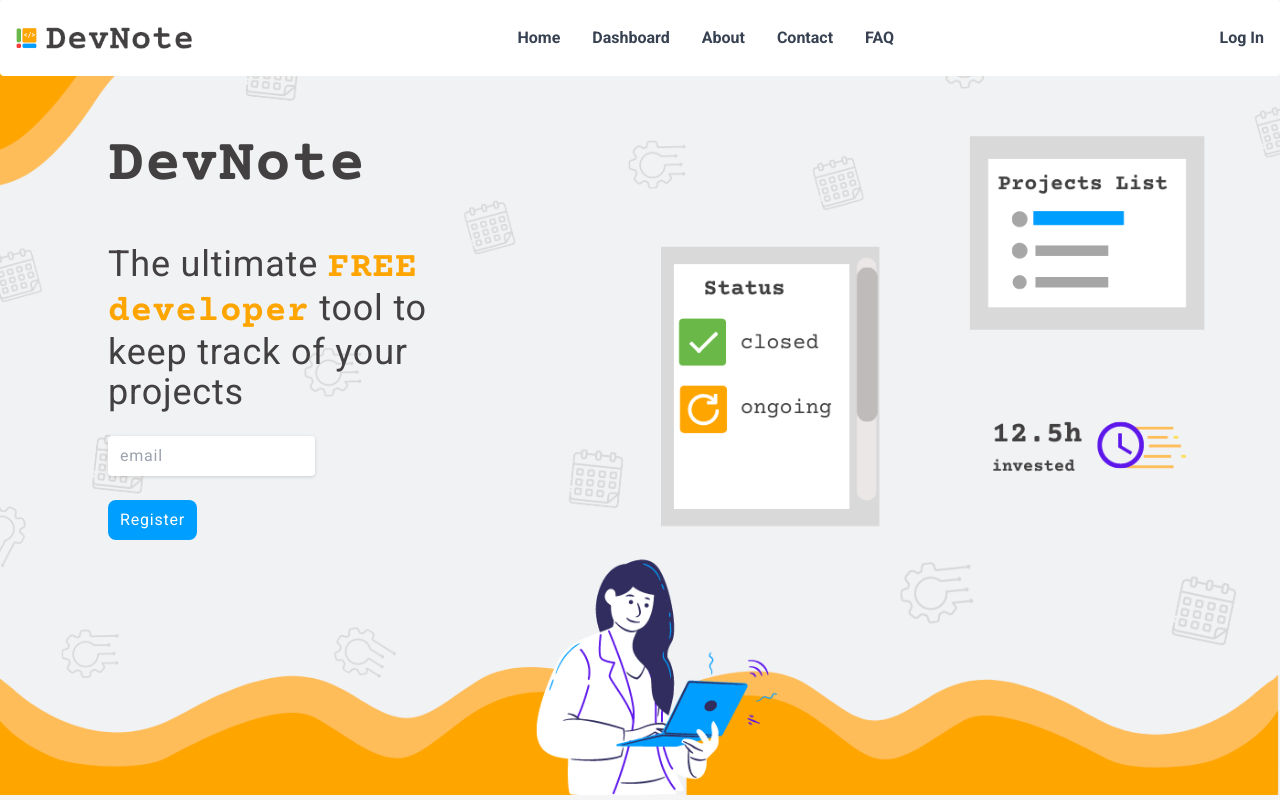
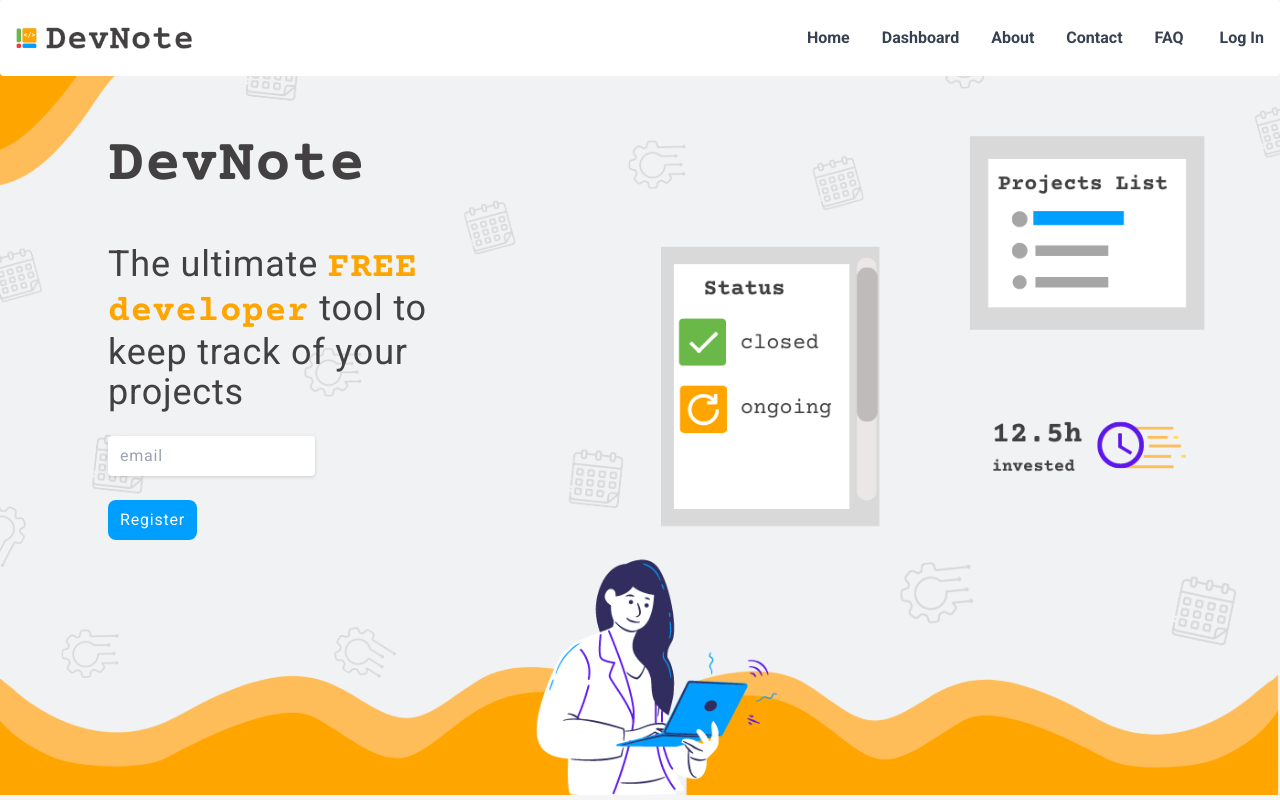
Before and after one commit to edukaki/devlist, a React (Create React App) app: page / in a window 1280 px wide. Shown: the top 800 px of the page. Built offline with nearby package versions, Linux system fonts and the light colour scheme; no server answers.

Commit message:
feat: format navbar

```diff
--- a/src/components/Navbar/index.jsx
+++ b/src/components/Navbar/index.jsx
@@ -26,15 +26,16 @@ const Navbar = () => {
                     <img className='w-44' src={logo} alt="Devnote logo" />
 
                 </Link>
+                <div className='flex flex-row gap-5'>
                 {!user ?
-                    <div className="flex items-center md:order-2 text-base text-gray-700 font-bold hover:text-Orange">
+                    <div className="flex items-center md:order-2 text-base text-gray-700 font-bold hover:text-orange">
                         <Link to='/signin'>
                             Log In
                         </Link>
                     </div>
                     :
                     <div className="flex items-center md:order-2">
-                        <button type="button" className="flex mr-3 text-sm bg-gray-800 rounded-full md:mr-0 focus:ring-4 focus:ring-gray-300" id="user-menu-button" aria-expanded="false" data-dropdown-toggle="user-dropdown" data-dropdown-placement="bottom"
+                        <button type="button" className="flex mr-3 text-sm bg-gray-800 rounded-full md:mr-0 focus:ring-4 focus:ring-orange" id="user-menu-button" aria-expanded="false" data-dropdown-toggle="user-dropdown" data-dropdown-placement="bottom"
                             onClick={() => {
                                 setAvatarMenu(!avatarMenu)
                                 setHamburgerMenu(false)
@@ -46,21 +47,21 @@ const Navbar = () => {
                                 <li>
                                     <Link to={
                                         !user ? '/signin' :
-                                            `/dashboard/user?:${user.uid}`}
+                                        `/dashboard/user?:${user.uid}`}
                                         className="block px-4 py-2 hover:bg-gray-100">Dashboard</Link>
                                 </li>
                                 <li>
                                     <Link to='/settings' className="block px-4 py-2 hover:bg-gray-100">Settings</Link>
                                 </li>
                                 <li>
-                                    <div className="block px-4 py-2 hover:bg-gray-100"
+                                    <div className="block px-4 py-2 hover:bg-gray-100 hover:cursor-pointer"
                                         onClick={() => handleSignOut()}>Sign out</div>
                                 </li>
                             </ul>
                         </div>
                     </div>
                 }
-                <button type="button" className="inline-flex items-center p-2 ml-1 text-sm text-gray-500 rounded-lg md:hidden hover:bg-gray-100 focus:outline-none focus:ring-2 focus:ring-gray-200"
+                <button type="button" className="inline-flex items-center p-2 ml-1 text-sm text-gray-500 rounded-lg md:hidden hover:bg-gray-100 focus:outline-none focus:ring-2 focus:ring-orange"
                     onClick={() => {
                         setHamburgerMenu(!hamburgerMenu)
                         setAvatarMenu(false)
@@ -70,24 +71,25 @@ const Navbar = () => {
                 <div className={`${hamburgerMenu ? '' : 'hidden'} items-center justify-between w-full md:flex md:w-auto md:order-1`}>
                     <ul className="flex flex-col p-4 mt-4 font-bold text-base md:flex-row md:space-x-8 md:mt-0">
                         <li>
-                            <Link to='/' className="block py-2 pl-3 pr-4 hover:text-lightOrange text-gray-700 md:p-0" aria-current="page">Home</Link>
+                            <Link to='/' className="block py-2 pl-3 pr-4 hover:text-orange text-gray-700 md:p-0" aria-current="page">Home</Link>
                         </li>
                         <li>
                             <Link to={
                                 !user ? '/signin' :
-                                    `/dashboard/user?:${user.uid}`}
-                                className="block py-2 pl-3 pr-4 hover:text-lightOrange text-gray-700 rounded hover:bg-gray-100 md:hover:bg-transparent md:hover:text-blue-700 md:p-0">Dashboard</Link>
+                                `/dashboard/user?:${user.uid}`}
+                                className="block py-2 pl-3 pr-4 hover:text-orange text-gray-700 md:p-0">Dashboard</Link>
                         </li>
                         <li>
-                            <Link to='/about' className="block py-2 pl-3 pr-4 hover:text-lightOrange text-gray-700 rounded hover:bg-gray-100 md:hover:bg-transparent md:hover:text-blue-700 md:p-0">About</Link>
+                            <Link to='/about' className="block py-2 pl-3 pr-4 hover:text-orange text-gray-700 md:p-0">About</Link>
                         </li>
                         <li>
-                            <Link to='/contact' className="block py-2 pl-3 pr-4 hover:text-lightOrange text-gray-700 rounded hover:bg-gray-100 md:hover:bg-transparent md:hover:text-blue-700 md:p-0">Contact</Link>
+                            <Link to='/contact' className="block py-2 pl-3 pr-4 hover:text-orange text-gray-700 md:p-0">Contact</Link>
                         </li>
                         <li>
-                            <Link to='/faq' className="block py-2 pl-3 pr-4 hover:text-lightOrange text-gray-700 rounded hover:bg-gray-100 md:hover:bg-transparent md:hover:text-blue-700 md:p-0">FAQ</Link>
+                            <Link to='/faq' className="block py-2 pl-3 pr-4 hover:text-orange text-gray-700 md:p-0">FAQ</Link>
                         </li>
                     </ul>
+                                </div>
                 </div>
             </div>
         </nav>
```
